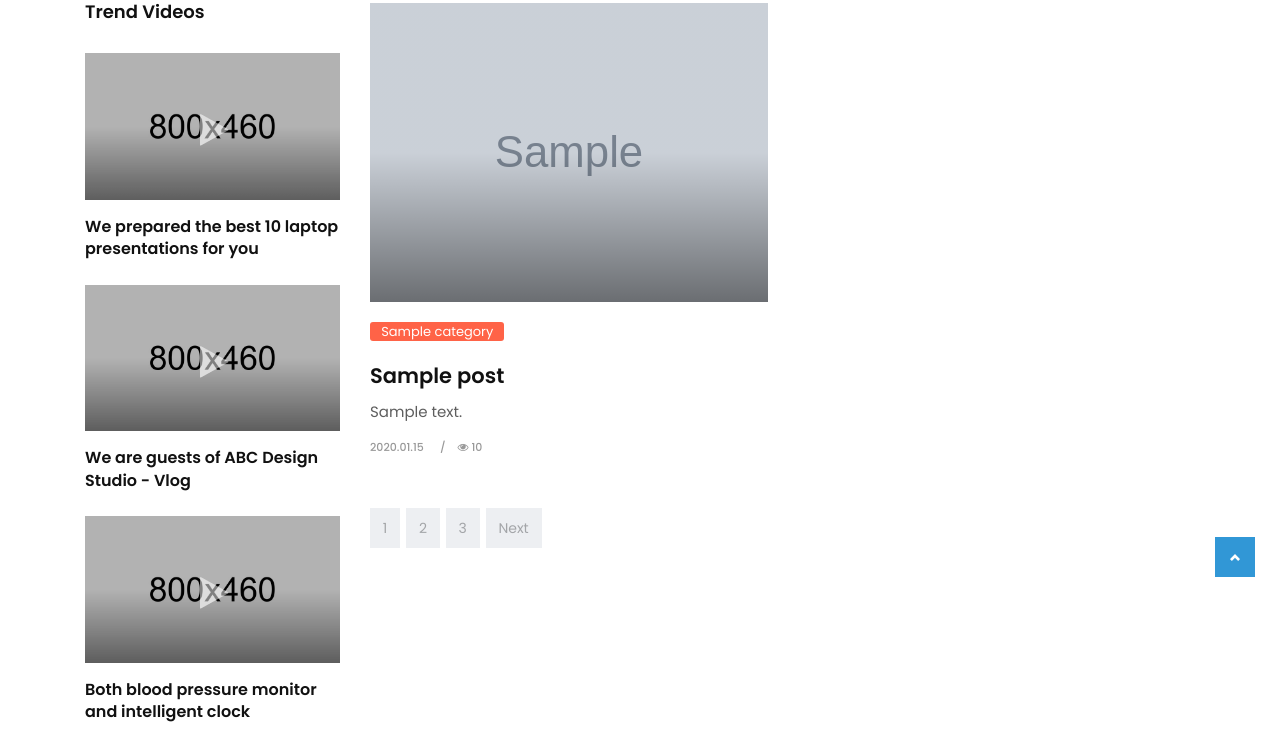
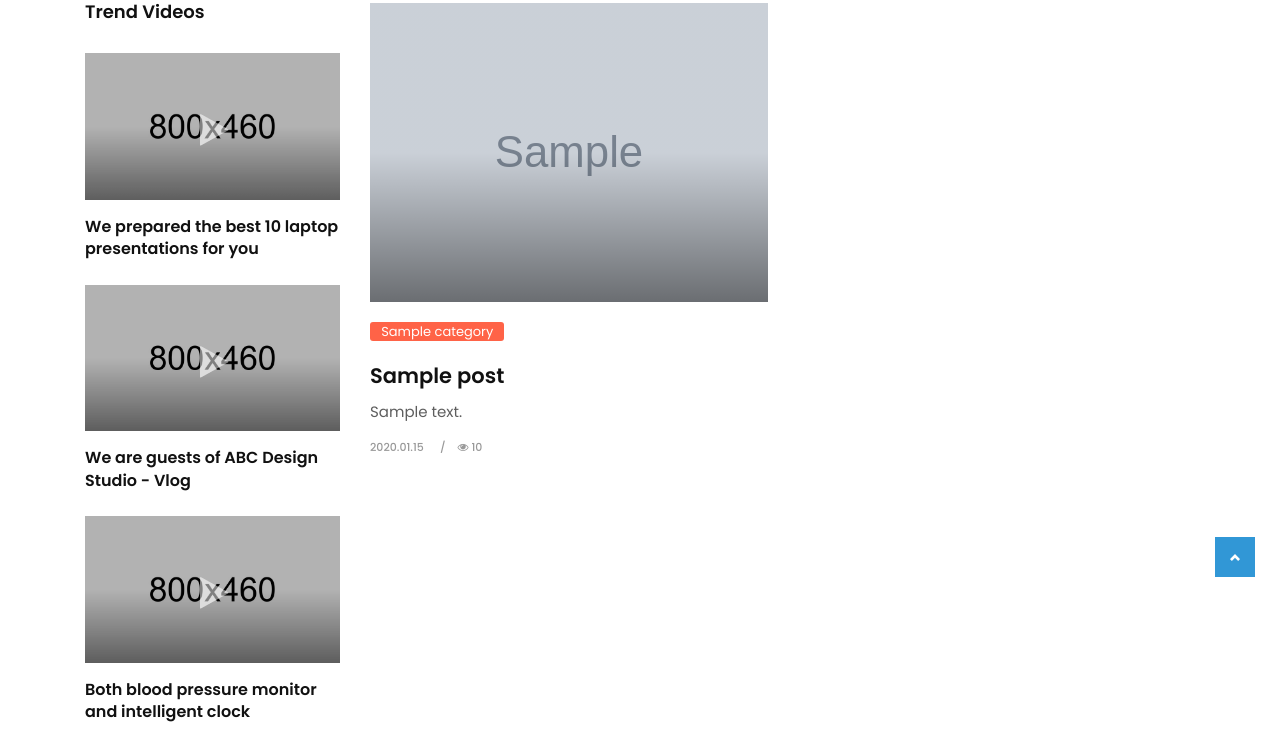
Before and after one commit to Edbeer/BetaBlog, a Django app: a page that uses blog/templates/blog/category.html in a window 1280 px wide. Shown: the part 323-1070 px from the top of the page. Run offline with Django 3.2, Linux system fonts and the light colour scheme; tables that the repository leaves empty hold one stand-in row (values such as "Sample post"); grey boxes marked "Sample" are stand-in pictures; some libraries are stand-ins or nearby versions.

Commit message:
add paginate for category

```diff
--- a/blog/templates/blog/category.html
+++ b/blog/templates/blog/category.html
@@ -230,20 +230,31 @@
 
                 <hr class="invis3">
 
+                {% if page_obj.has_other_pages %}
                 <div class="row">
                     <div class="col-md-12">
                         <nav aria-label="Page navigation">
                             <ul class="pagination justify-content-start">
-                                <li class="page-item"><a class="page-link" href="#">1</a></li>
-                                <li class="page-item"><a class="page-link" href="#">2</a></li>
-                                <li class="page-item"><a class="page-link" href="#">3</a></li>
+                                {% if page_obj.has_previous %}
                                 <li class="page-item">
-                                    <a class="page-link" href="#">Next</a>
+                                    <a class="page-link" href="?page={{ page_obj.previous_page_number }}">Prev</a>
                                 </li>
+                                {% endif %}
+                                {% for p in page_obj.paginator.page_range %}
+                                {% if p > page_obj.number|add:-3 and p < page_obj.number|add:3 %}
+                                <li class="page-item"><a class="page-link" href="?page={{ p }}">{{ p }}</a></li>
+                                {% endif %}
+                                {% endfor %}
+                                {% if page_obj.has_next %}
+                                <li class="page-item">
+                                    <a class="page-link" href="?page={{ page_obj.next_page_number}}">Next</a>
+                                </li>
+                                {% endif %}
                             </ul>
                         </nav>
                     </div><!-- end col -->
                 </div><!-- end row -->
+                {% endif %}
             </div><!-- end col -->
         </div><!-- end row -->
     </div><!-- end container -->
--- a/blog/views.py
+++ b/blog/views.py
@@ -36,7 +36,7 @@ class PostPage(DetailView):
 class PostByCategory(ListView):
     template_name = 'blog/category.html'
     context_object_name = 'posts'
-    paginate_by = 6
+    paginate_by = 1
     allow_empty = False
 
     def get_queryset(self):
```
